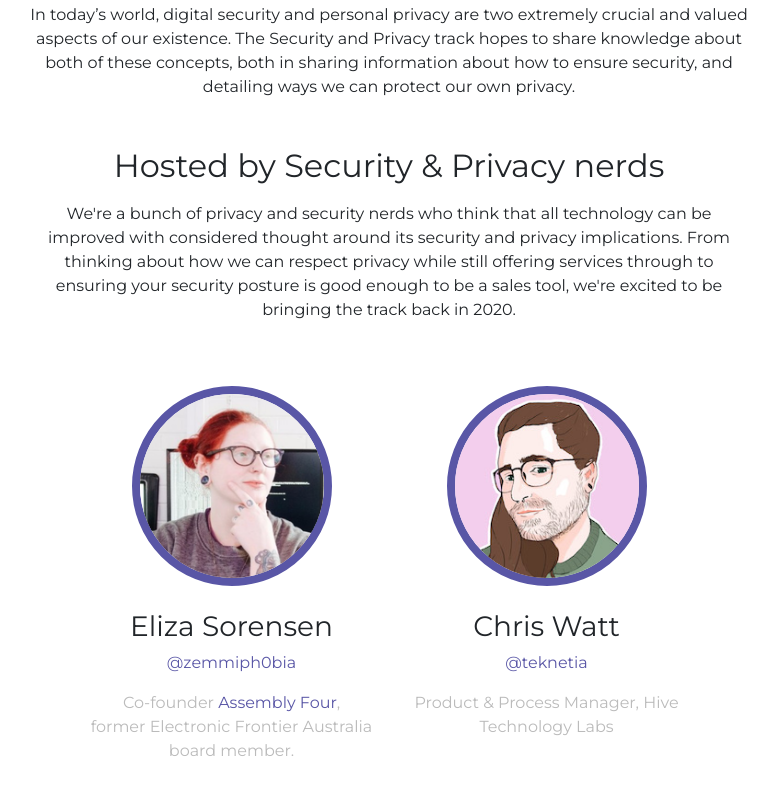
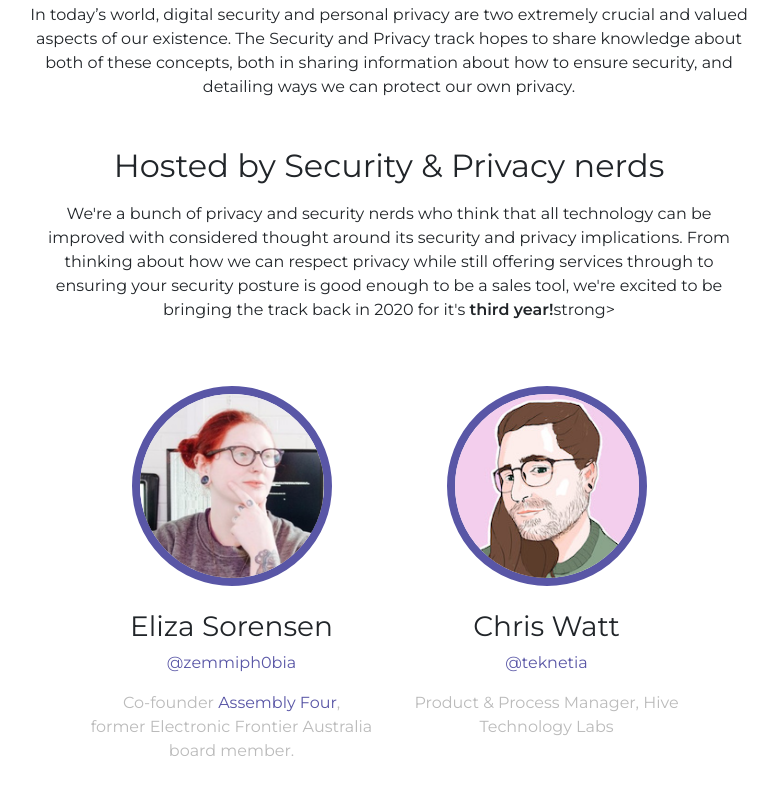
Before and after one commit to teknetia/snakeoil.academy, an Eleventy site: page src/index.liquid in a window 1280 px wide. Shown: the part 862-1656 px from the top of the page, without its empty margins (251-1029 px from the left). Built offline with nearby package versions, Linux system fonts and the light colour scheme; Eleventy itself is replaced by a stand-in of ours; files that its build step writes are made by us from their sources; what liquidjs would draw is missing.

Commit message:
Add third year

```diff
--- a/src/index.liquid
+++ b/src/index.liquid
@@ -26,7 +26,7 @@ highlight-talks:
 		<h2>The Security & Privacy Track</h2>
 		<p>In today’s world, digital security and personal privacy are two extremely crucial and valued aspects of our existence. The Security and Privacy track hopes to share knowledge about both of these concepts, both in sharing information about how to ensure security, and detailing ways we can protect our own privacy.</p>
 		<h2>Hosted by Security & Privacy nerds</h2>
-		<p>We're a bunch of privacy and security nerds who think that all technology can be improved with considered thought around its security and privacy implications. From thinking about how we can respect privacy while still offering services through to ensuring your security posture is good enough to be a sales tool, we're excited to be bringing the track back in 2020.</p>
+		<p>We're a bunch of privacy and security nerds who think that all technology can be improved with considered thought around its security and privacy implications. From thinking about how we can respect privacy while still offering services through to ensuring your security posture is good enough to be a sales tool, we're excited to be bringing the track back in 2020 for it's <strong>third year!</strong>strong></p>
 	</div>
 	<div class="organisers pt-5 mx-auto">
 		<div class="row">
```
